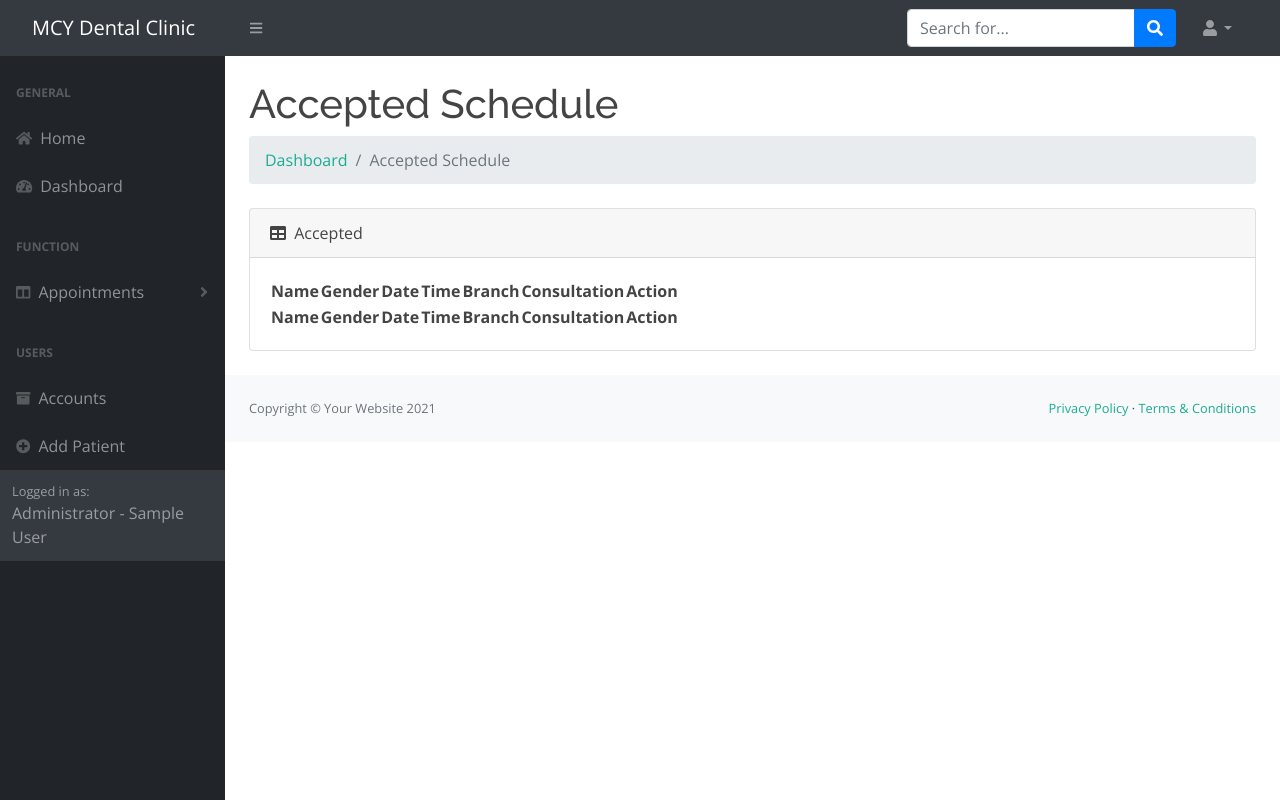
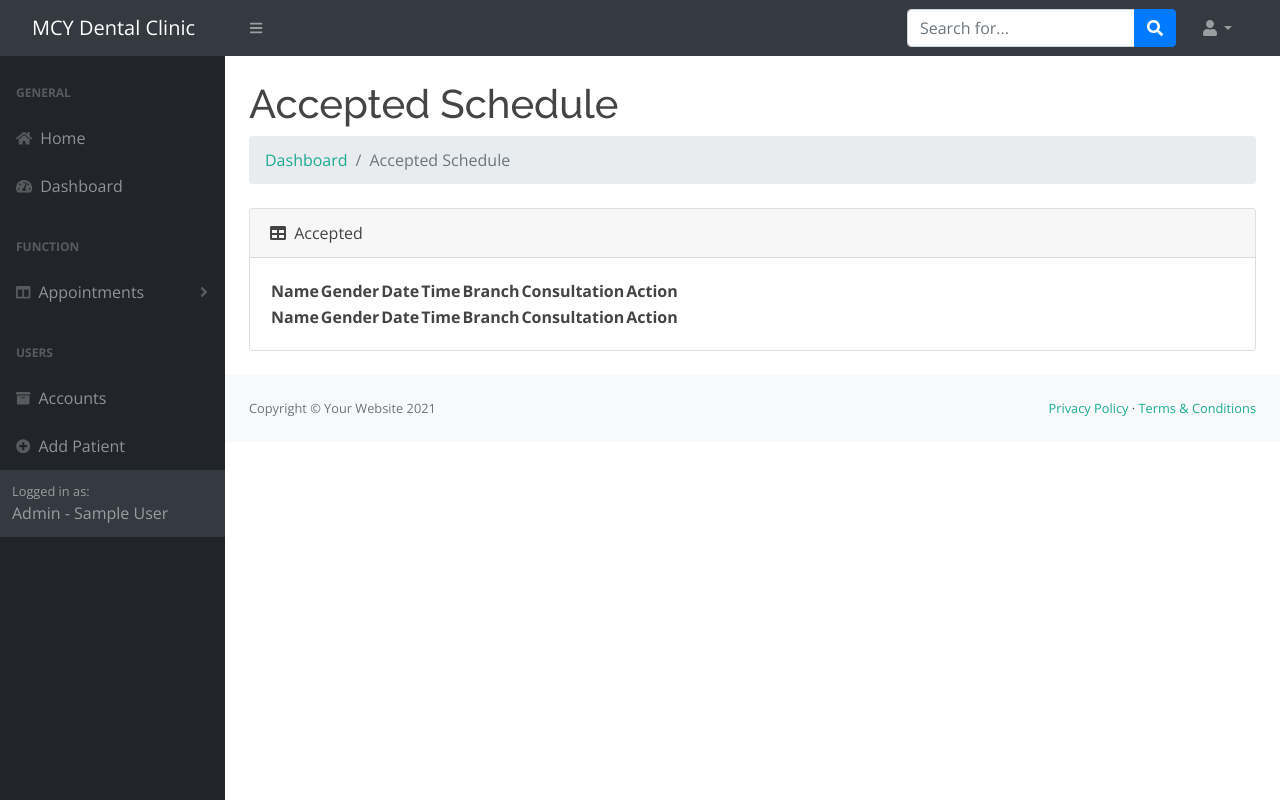
Before and after one commit to Jimwell1o1/CRMS, a PHP site: page /admin_new/accepted_tables.php in a window 1280 px wide. Run offline with PHP 8.4, Linux system fonts and the light colour scheme; the visitor is signed in with stand-in values (Sample User, id 1); data that the repository does not hold is empty; some libraries are stand-ins or nearby versions.

Commit message:
Update navbar.php

```diff
--- a/admin_new/includes/navbar.php
+++ b/admin_new/includes/navbar.php
@@ -165,7 +165,7 @@
 
           <div class="sb-sidenav-footer">
             <div class="small">Logged in as:</div>
-            Administrator - <?php
+            Admin - <?php
                 echo $_SESSION["admin_branchName"];
             ?>
           </div>
```
